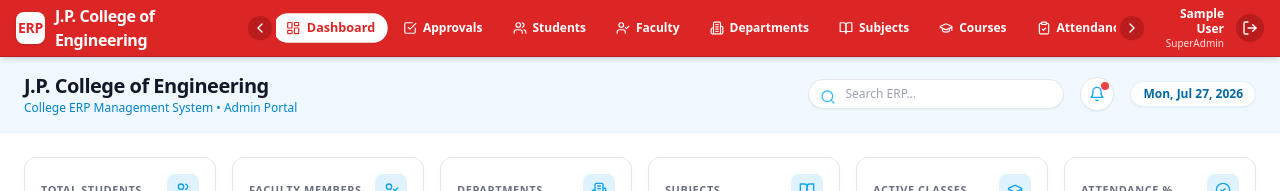
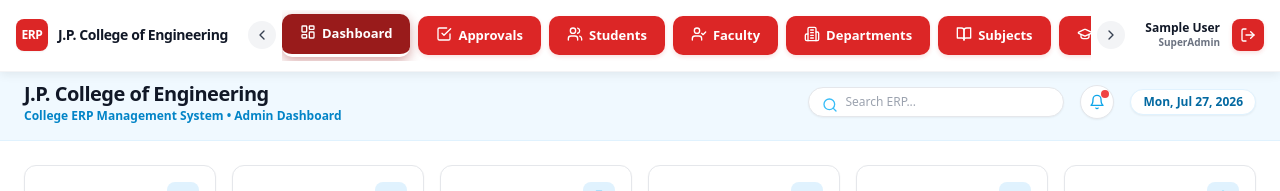
Before and after one commit to kumara-vadivel24/jp-college-department-management-system, a React (Vite) app in the folder frontend/: page / in a window 1280 px wide. Shown: the top 191 px of the page. Built offline with nearby package versions, Linux system fonts and the light colour scheme; no server answers; the database is empty; sample sign-in values are in the browser's storage.

Commit message:
Apply Bright Red Navigation Button Theme (#DC2626) with hover (#B91C1C) & active (#991B1B) states over fixed white navbar

```diff
--- a/frontend/src/index.css
+++ b/frontend/src/index.css
@@ -8,6 +8,8 @@
   --secondary-sky: #E0F2FE;
   --accent-sky: #0EA5E9;
   --navbar-red: #DC2626;
+  --navbar-red-hover: #B91C1C;
+  --navbar-red-active: #991B1B;
   --card-bg: #FFFFFF;
   --border-color: #E5E7EB;
   --text-main: #111827;
@@ -29,6 +31,54 @@ body {
 .no-scrollbar {
   -ms-overflow-style: none;
   scrollbar-width: none;
+}
+
+/* Red Navigation Button Utility System */
+.nav-red-btn {
+  background-color: #DC2626;
+  color: #FFFFFF;
+  border: none;
+  border-radius: 10px;
+  padding: 10px 18px;
+  font-weight: 600;
+  font-size: 0.8125rem;
+  cursor: pointer;
+  white-space: nowrap;
+  transition: all 0.3s ease;
+  display: inline-flex;
+  items-center: center;
+  gap: 6px;
+  box-shadow: 0 2px 4px rgba(220, 38, 38, 0.15);
+}
+
+.nav-red-btn:hover {
+  background-color: #B91C1C;
+  transform: scale(1.05);
+  box-shadow: 0 4px 12px rgba(220, 38, 38, 0.35);
+}
+
+.nav-red-btn.active {
+  background-color: #991B1B;
+  color: #FFFFFF;
+  border-bottom: 3px solid #FFFFFF;
+  font-weight: 700;
+  box-shadow: 0 4px 12px rgba(153, 27, 27, 0.4);
+}
+
+/* Action Button Red Utility */
+.btn-red-action {
+  background-color: #DC2626;
+  color: #FFFFFF;
+  border: none;
+  border-radius: 10px;
+  padding: 10px 18px;
+  font-weight: 600;
+  transition: all 0.3s ease;
+}
+.btn-red-action:hover {
+  background-color: #B91C1C;
+  transform: scale(1.05);
+  box-shadow: 0 4px 12px rgba(220, 38, 38, 0.35);
 }
 
 /* Custom Table Styles */
@@ -73,12 +123,3 @@ input:focus, select:focus, textarea:focus {
   border-color: var(--accent-sky) !important;
   box-shadow: 0 0 0 3px rgba(56, 189, 248, 0.25) !important;
 }
-
-/* Card Hover Animation */
-.hover-card {
-  transition: all 0.25s ease-in-out;
-}
-.hover-card:hover {
-  transform: translateY(-2px);
-  box-shadow: 0 10px 25px -5px rgba(14, 165, 233, 0.1), 0 8px 10px -6px rgba(14, 165, 233, 0.1);
-}
--- a/frontend/src/layouts/DashboardLayout.jsx
+++ b/frontend/src/layouts/DashboardLayout.jsx
@@ -20,14 +20,13 @@ import {
   FileSpreadsheet,
   CheckSquare,
   Settings,
-  UserCog,
   History,
+  Info,
   Bell,
   LogOut,
   Search,
   ChevronLeft,
-  ChevronRight,
-  ShieldCheck
+  ChevronRight
 } from 'lucide-react';
 
 const navItems = [
@@ -37,18 +36,20 @@ const navItems = [
   { name: 'Faculty', path: '/faculty', icon: UserCheck, roles: ['SuperAdmin', 'Hod'] },
   { name: 'Departments', path: '/departments', icon: Building2, roles: ['SuperAdmin', 'Hod'] },
   { name: 'Subjects', path: '/subjects', icon: BookOpen, roles: ['SuperAdmin', 'Hod', 'Faculty'] },
-  { name: 'Courses', path: '/courses', icon: GraduationCap, roles: ['SuperAdmin', 'Hod', 'Faculty'] },
+  { name: 'Classes', path: '/courses', icon: GraduationCap, roles: ['SuperAdmin', 'Hod', 'Faculty'] },
   { name: 'Attendance', path: '/attendance', icon: ClipboardCheck, roles: ['SuperAdmin', 'Hod', 'Faculty', 'Student'] },
   { name: 'Internal Marks', path: '/internal-marks', icon: Award, roles: ['SuperAdmin', 'Hod', 'Faculty', 'Student'] },
   { name: 'Semester Marks', path: '/semester-marks', icon: FileCheck2, roles: ['SuperAdmin', 'Hod', 'Faculty', 'Student'] },
   { name: 'Subject Notes', path: '/notes', icon: FileDown, roles: ['SuperAdmin', 'Hod', 'Faculty', 'Student'] },
   { name: 'Assignments', path: '/assignments', icon: FileText, roles: ['SuperAdmin', 'Hod', 'Faculty', 'Student'] },
   { name: 'Timetable', path: '/timetable', icon: Calendar, roles: ['SuperAdmin', 'Hod', 'Faculty', 'Student'] },
-  { name: 'Import / Export', path: '/import-export', icon: FileSpreadsheet, roles: ['SuperAdmin', 'Hod'] },
+  { name: 'Import Data', path: '/import-export', icon: FileSpreadsheet, roles: ['SuperAdmin', 'Hod'] },
+  { name: 'Export Data', path: '/import-export', icon: FileSpreadsheet, roles: ['SuperAdmin', 'Hod'] },
   { name: 'Reports', path: '/reports', icon: BarChart3, roles: ['SuperAdmin', 'Hod', 'Faculty'] },
   { name: 'Downloads', path: '/downloads', icon: Download, roles: ['SuperAdmin', 'Hod', 'Faculty', 'Student'] },
-  { name: 'Activity Logs', path: '/activity-logs', icon: History, roles: ['SuperAdmin', 'Hod'] },
+  { name: 'History', path: '/activity-logs', icon: History, roles: ['SuperAdmin', 'Hod'] },
   { name: 'Settings', path: '/settings', icon: Settings, roles: ['SuperAdmin'] },
+  { name: 'About', path: '/about', icon: Info, roles: ['SuperAdmin', 'Hod', 'Faculty', 'Student'] },
 ];
 
 export default function DashboardLayout({ children }) {
@@ -65,11 +66,11 @@ export default function DashboardLayout({ children }) {
   };
 
   const scrollLeft = () => {
-    if (scrollRef.current) scrollRef.current.scrollBy({ left: -250, behavior: 'smooth' });
+    if (scrollRef.current) scrollRef.current.scrollBy({ left: -280, behavior: 'smooth' });
   };
 
   const scrollRight = () => {
-    if (scrollRef.current) scrollRef.current.scrollBy({ left: 250, behavior: 'smooth' });
+    if (scrollRef.current) scrollRef.current.scrollBy({ left: 280, behavior: 'smooth' });
   };
 
   const currentDateStr = new Date().toLocaleDateString('en-US', {
@@ -81,22 +82,22 @@ export default function DashboardLayout({ children }) {
 
   return (
     <div className="min-h-screen bg-white text-gray-900 flex flex-col font-sans">
-      {/* Fixed Sticky Bright Red Navigation Bar */}
-      <nav className="fixed top-0 left-0 right-0 z-50 bg-red-600 shadow-md text-white border-b border-red-700">
-        <div className="max-w-7xl mx-auto px-4 flex items-center justify-between h-14">
-          {/* Logo & Institution Name */}
-          <Link to="/" className="flex items-center gap-2.5 font-bold tracking-tight text-white hover:opacity-95 transition-opacity">
-            <div className="w-8 h-8 rounded-lg bg-white text-red-600 flex items-center justify-center font-extrabold text-sm shadow">
+      {/* Fixed Navigation Bar with White Background and Soft Bottom Shadow */}
+      <nav className="fixed top-0 left-0 right-0 z-50 bg-white border-b border-gray-100 px-4 py-2.5 shadow-[0_2px_10px_rgba(0,0,0,0.08)]">
+        <div className="max-w-7xl mx-auto flex items-center justify-between gap-3">
+          {/* Institution Logo & Title */}
+          <Link to="/" className="flex items-center gap-2.5 font-bold tracking-tight text-gray-900 shrink-0 hover:opacity-90 transition-opacity">
+            <div className="w-8 h-8 rounded-lg bg-red-600 text-white flex items-center justify-center font-extrabold text-xs shadow-sm">
               ERP
             </div>
-            <span className="hidden sm:inline font-semibold text-base">J.P. College of Engineering</span>
+            <span className="hidden sm:inline font-bold text-sm">J.P. College of Engineering</span>
           </Link>
 
-          {/* Roller Horizontal Scroll Navigation Bar */}
-          <div className="flex-1 max-w-4xl mx-4 relative flex items-center">
+          {/* Horizontally Scrollable Roller Navigation Bar with Bright Red Buttons */}
+          <div className="flex-1 max-w-4xl mx-2 relative flex items-center min-w-0">
             <button
               onClick={scrollLeft}
-              className="p-1 rounded-full bg-red-700 text-white hover:bg-red-800 shrink-0 mr-1 focus:outline-none shadow-sm"
+              className="p-1.5 rounded-full bg-gray-100 text-gray-700 hover:bg-red-50 hover:text-red-600 shrink-0 mr-1.5 focus:outline-none transition-colors"
               title="Scroll Left"
             >
               <ChevronLeft className="w-4 h-4" />
@@ -104,23 +105,18 @@ export default function DashboardLayout({ children }) {
 
             <div
               ref={scrollRef}
-              className="flex items-center gap-1.5 overflow-x-auto no-scrollbar py-1 scroll-smooth w-full"
+              className="flex items-center gap-2 overflow-x-auto no-scrollbar py-1 scroll-smooth w-full"
             >
-              {filteredNavItems.map((item) => {
+              {filteredNavItems.map((item, idx) => {
                 const Icon = item.icon;
                 const isActive = location.pathname === item.path;
                 return (
                   <Link
-                    key={item.path}
+                    key={`${item.path}_${idx}`}
                     to={item.path}
-                    className={`
-                      flex items-center gap-1.5 px-3 py-1.5 rounded-full text-xs font-semibold whitespace-nowrap transition-all duration-200
-                      ${isActive
-                        ? 'bg-white text-red-600 shadow-sm font-bold scale-105'
-                        : 'text-white hover:bg-red-500/80 hover:text-white'}
-                    `}
+                    className={`nav-red-btn ${isActive ? 'active' : ''}`}
                   >
-                    <Icon className="w-3.5 h-3.5" />
+                    <Icon className="w-4 h-4 shrink-0" />
                     <span>{item.name}</span>
                   </Link>
                 );
@@ -129,23 +125,23 @@ export default function DashboardLayout({ children }) {
 
             <button
               onClick={scrollRight}
-              className="p-1 rounded-full bg-red-700 text-white hover:bg-red-800 shrink-0 ml-1 focus:outline-none shadow-sm"
+              className="p-1.5 rounded-full bg-gray-100 text-gray-700 hover:bg-red-50 hover:text-red-600 shrink-0 ml-1.5 focus:outline-none transition-colors"
               title="Scroll Right"
             >
               <ChevronRight className="w-4 h-4" />
             </button>
           </div>
 
-          {/* User Profile & Logout */}
-          <div className="flex items-center gap-3">
-            <div className="hidden md:flex flex-col text-right">
-              <span className="text-xs font-bold leading-tight">{userProfile?.name || 'User'}</span>
-              <span className="text-[10px] text-red-100 font-medium">{role || 'Admin'}</span>
+          {/* User Profile & Logout Button */}
+          <div className="flex items-center gap-3 shrink-0">
+            <div className="hidden lg:flex flex-col text-right">
+              <span className="text-xs font-bold leading-tight text-gray-900">{userProfile?.name || 'User'}</span>
+              <span className="text-[10px] text-gray-500 font-semibold">{role || 'Admin'}</span>
             </div>
             <button
               onClick={handleLogout}
               title="Logout"
-              className="p-1.5 rounded-full bg-red-700 hover:bg-red-800 text-white transition-colors"
+              className="nav-red-btn !p-2 !rounded-lg"
             >
               <LogOut className="w-4 h-4" />
             </button>
@@ -153,18 +149,18 @@ export default function DashboardLayout({ children }) {
         </div>
       </nav>
 
-      {/* Sub Header Section */}
-      <header className="mt-14 bg-sky-50 border-b border-sky-100 px-6 py-4">
+      {/* Header Bar below Top Navigation Bar */}
+      <header className="mt-16 bg-sky-50 border-b border-sky-100 px-6 py-4">
         <div className="max-w-7xl mx-auto flex flex-col md:flex-row md:items-center justify-between gap-4">
           <div>
-            <h1 className="text-xl font-bold text-gray-900 tracking-tight">J.P. College of Engineering</h1>
-            <p className="text-xs text-sky-600 font-medium">College ERP Management System &bull; Admin Portal</p>
+            <h1 className="text-xl font-black text-gray-900 tracking-tight">J.P. College of Engineering</h1>
+            <p className="text-xs text-sky-600 font-semibold">College ERP Management System &bull; Admin Dashboard</p>
           </div>
 
           {/* Search, Notifications & Date */}
           <div className="flex items-center gap-4">
             <div className="relative w-full md:w-64">
-              <Search className="w-4 h-4 text-sky-400 absolute left-3 top-2.5" />
+              <Search className="w-4 h-4 text-sky-400 absolute left-3.5 top-2.5" />
               <input
                 type="text"
                 placeholder="Search ERP..."
@@ -184,7 +180,7 @@ export default function DashboardLayout({ children }) {
         </div>
       </header>
 
-      {/* Main Page Area */}
+      {/* Main Content Area */}
       <main className="flex-1 bg-white p-6">
         <div className="max-w-7xl mx-auto space-y-6">
           {children}
```
